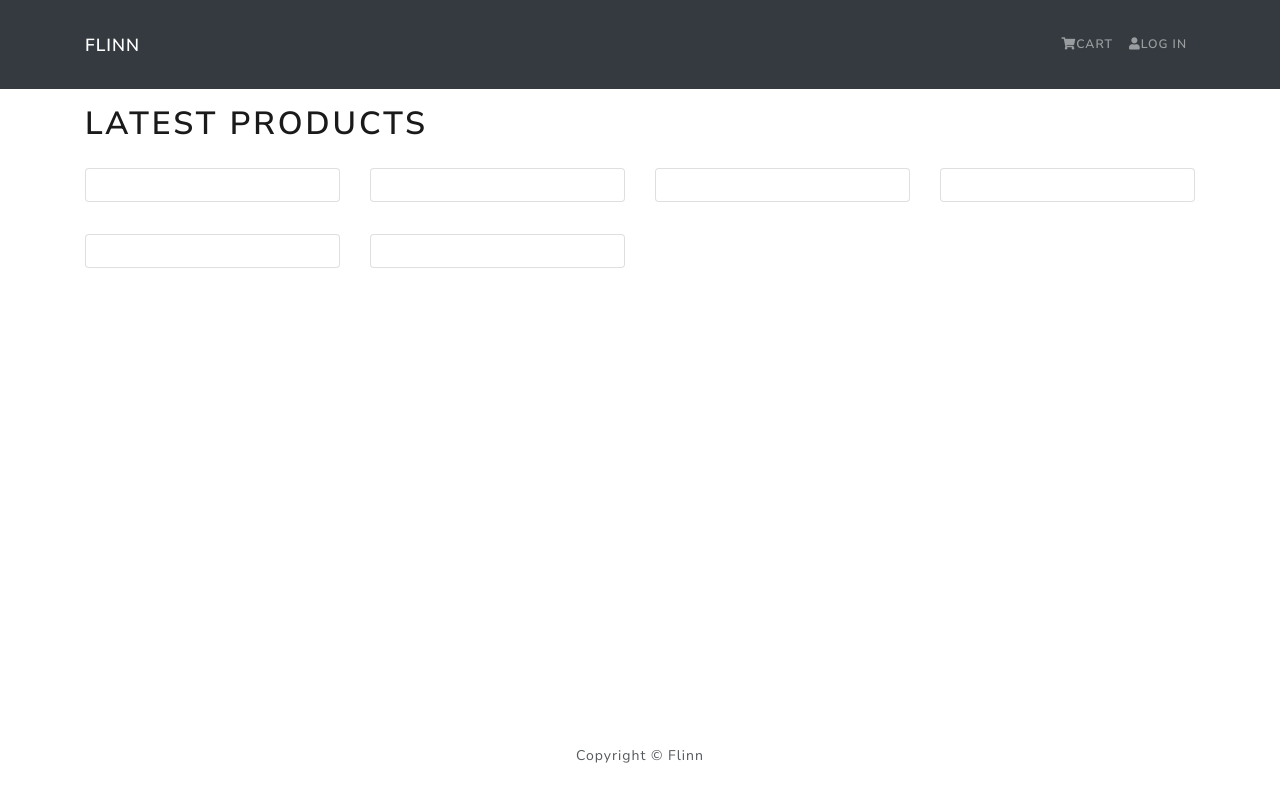
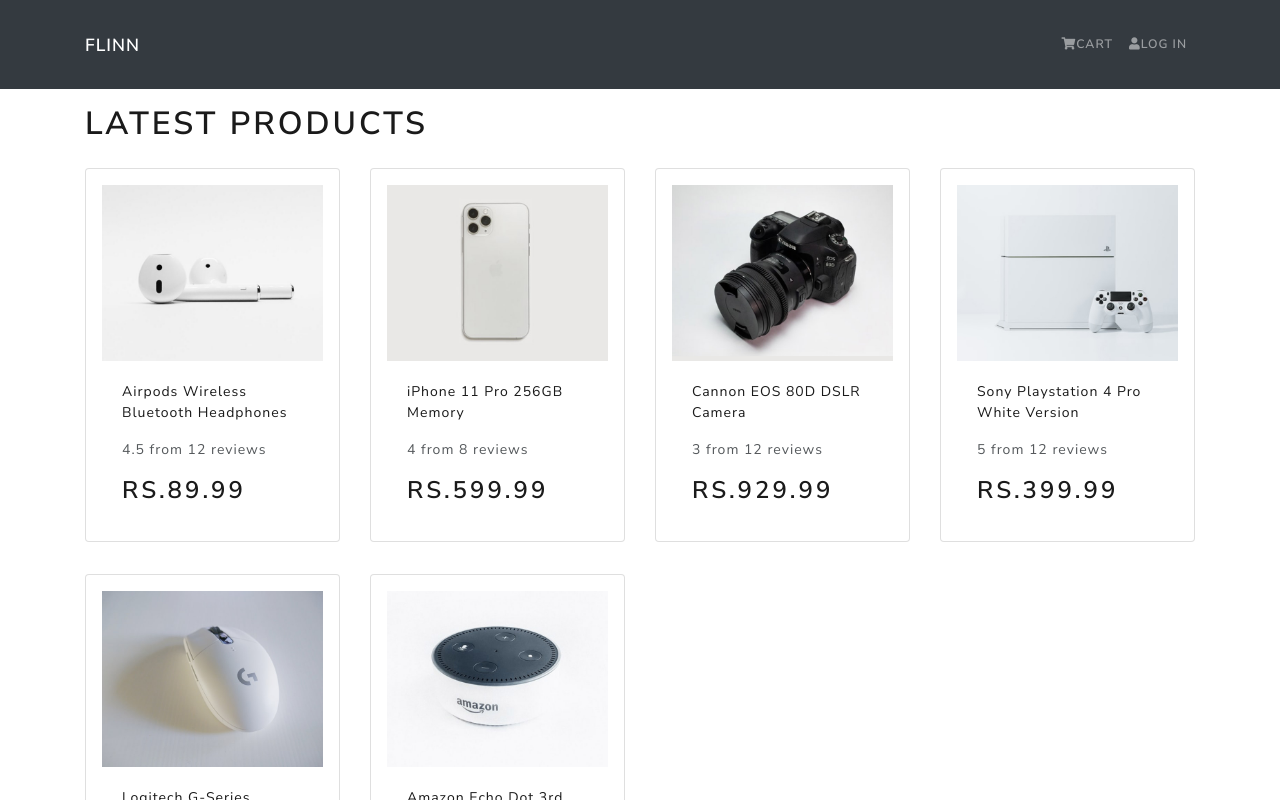
Before and after one commit to attainu/project-Manindra-au7, a React (Create React App) app in the folder frontend/: page / in a window 1280 px wide. Shown: the top 800 px of the page. Built offline with nearby package versions, Linux system fonts and the light colour scheme.

Commit message:
loading product using dummy data

```diff
--- a/frontend/src/components/Product.js
+++ b/frontend/src/components/Product.js
@@ -1,8 +1,27 @@
 import React from "react";
 import { Card } from "react-bootstrap";
 
-const Product = () => {
-  return <Card className='my-3 p-3 rounded'></Card>;
+const Product = ({ product }) => {
+  return (
+    <Card className='my-3 p-3 rounded'>
+      <a href={`/product/${product._id}`}>
+        <Card.Img src={product.image} variant='top' />
+      </a>
+      <Card.Body>
+        <a href={`/product/${product._id}`}>
+          <Card.Title as='div'>
+            <strong>{product.name}</strong>
+          </Card.Title>
+        </a>
+        <Card.Text as='div'>
+          <div className='my-3'>
+            {product.rating} from {product.numReviews} reviews
+          </div>
+        </Card.Text>
+        <Card.Text as='h3'>RS.{product.price}</Card.Text>
+      </Card.Body>
+    </Card>
+  );
 };
 
 export default Product;
```
